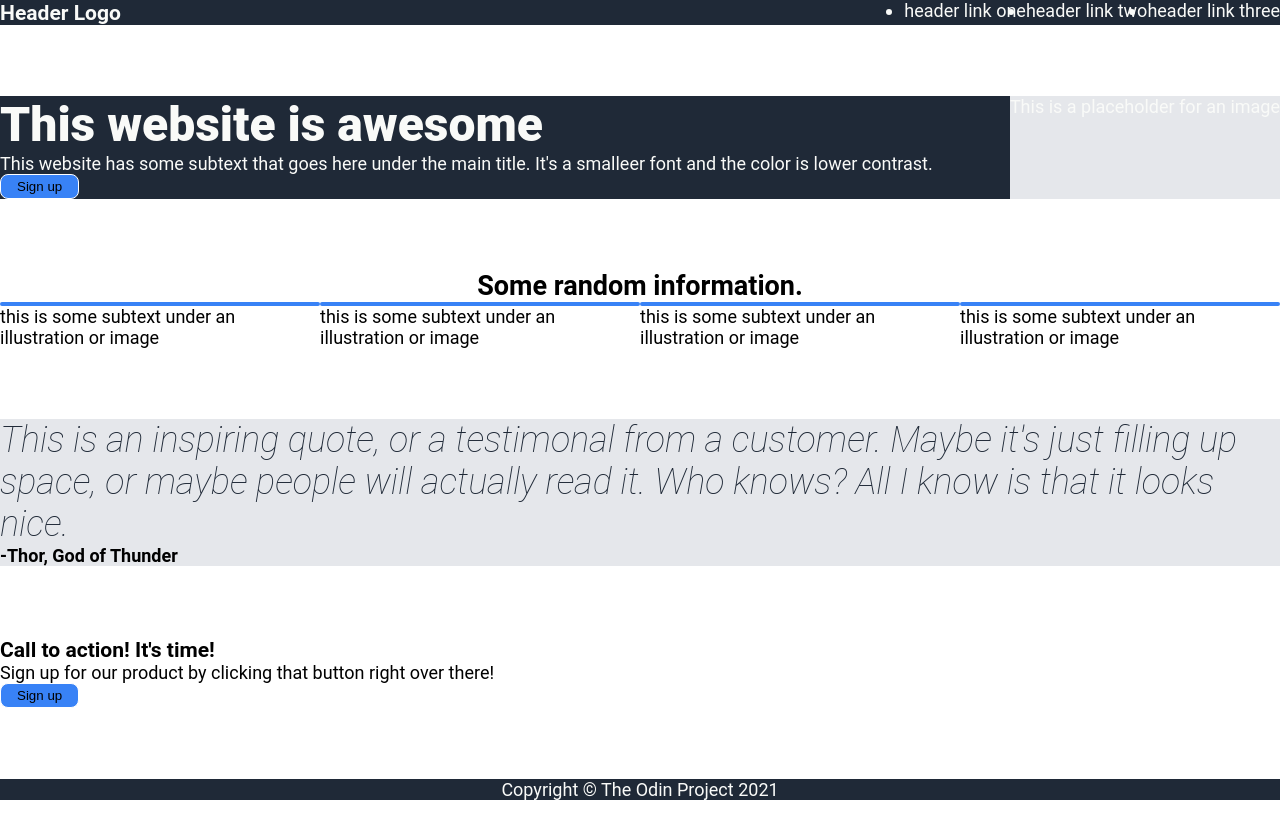
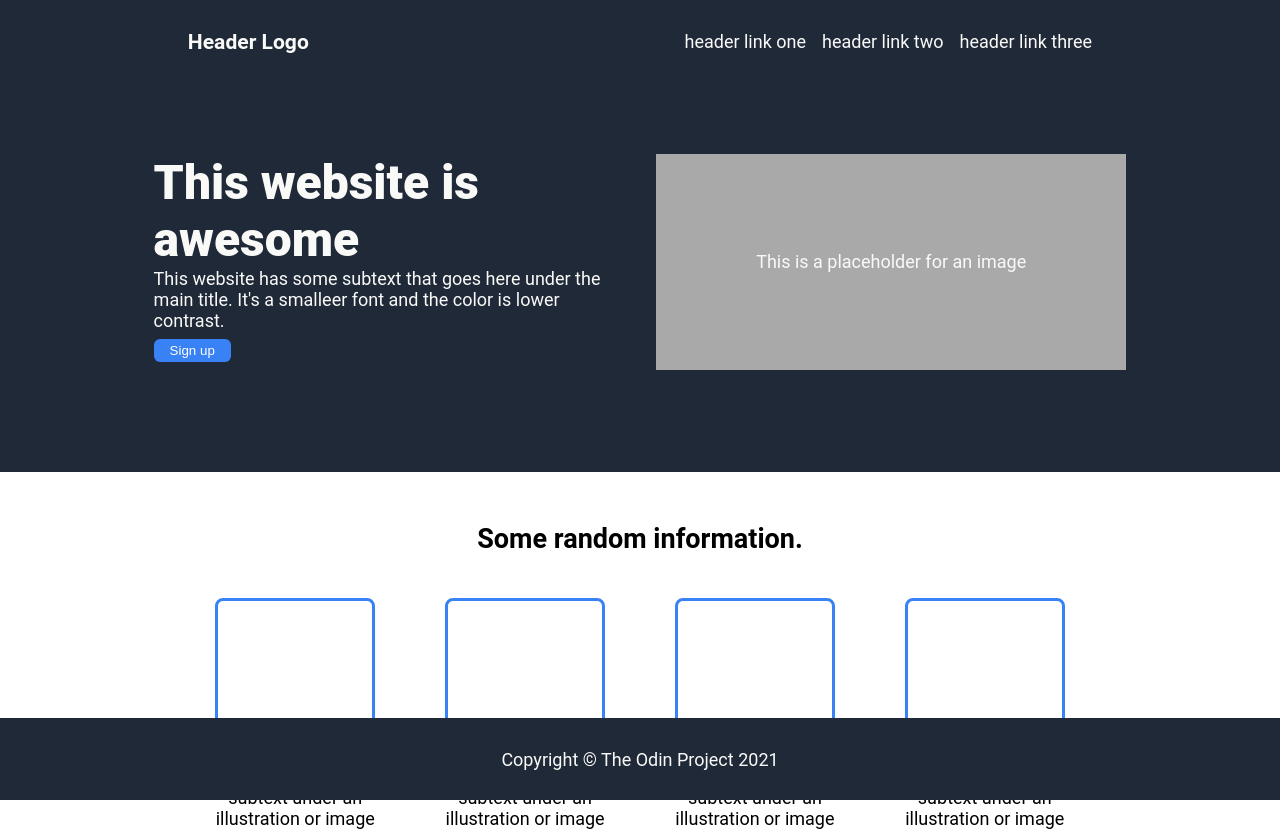
Before and after one commit to chippythechap/flexbox-project, a plain HTML site: page index.html in a window 1280 px wide. Shown: the top 832 px of the page. Before the commit the page ends 800 px from the top, so only its background shows below. Drawn offline with Linux system fonts and the light colour scheme.

Commit message:
design is finished
many paddings and flex-boxes had to be created

```diff
--- a/index.html
+++ b/index.html
@@ -10,9 +10,9 @@
     <div class="header">
         <h3>Header Logo</h3>
         <ul class="links">
-            <li>header link one</li>
-            <li>header link two</li>
-            <li>header link three</li>
+            <li><a href="#">header link one</a></li>
+            <li><a href="#">header link two</a></li>
+            <li><a href="#">header link three</a></li>
         </ul>
     </div>
 
@@ -28,22 +28,22 @@
     <div class="main1">
         <h2>Some random information.</h2>
         <div class="content">
-            <div class="contentbox"><div class="blue-border"></div><div>this is some subtext under an illustration or image</div></div>
-            <div class="contentbox"><div class="blue-border"></div><div>this is some subtext under an illustration or image</div></div>
-            <div class="contentbox"><div class="blue-border"></div><div>this is some subtext under an illustration or image</div></div>
-            <div class="contentbox"><div class="blue-border"></div><div>this is some subtext under an illustration or image</div></div>
+            <div class="contentbox"><div class="blue-border"></div><div class="centered">this is some subtext under an illustration or image</div></div>
+            <div class="contentbox"><div class="blue-border"></div><div class="centered">this is some subtext under an illustration or image</div></div>
+            <div class="contentbox"><div class="blue-border"></div><div class="centered">this is some subtext under an illustration or image</div></div>
+            <div class="contentbox"><div class="blue-border"></div><div class="centered">this is some subtext under an illustration or image</div></div>
         </div>
     </div>
 
     <div class="main2">
         <p class="quote_text"><em>This is an inspiring quote, or a testimonal from a customer. Maybe it's just filling up space, or maybe people will actually read it. Who knows? All I know is that it looks nice.</em></p>
-        <p><strong>
+        <p class="author"><strong>
             -Thor, God of Thunder
         </strong></p>
     </div>
 
     <div class="main3">
-        <div>
+        <div class="blue_box">
             <div>
                 <h3>Call to action! It's time!</h3>
                 <p>Sign up for our product by clicking that button right over there!</p>
--- a/style.css
+++ b/style.css
@@ -15,9 +15,11 @@ body {
 
 button {
     background-color: #3882f6;
+    color: white;
     border: white solid 1px;
-    border-radius: 8px;
+    border-radius: 6px;
     padding: 4px 16px;
+    margin: 8px 0;
 }
 
 h1 {
@@ -30,41 +32,104 @@ h2 {
     text-align: center;
 }
 
+a {
+    text-decoration: none;
+    color: #f9faf8;
+}
+
 .header, .hero, .footer {
     background-color: #1f2937;
     color: #f9faf8;
     display: flex;
-    justify-content: space-between;
+}
+
+.header {
+    height: 82px;
+    position: fixed;
+    top: 0;
+    left: 0;
+    right: 0;
+    justify-content: space-around;
+    align-items: center;
 }
 
 .links {
+    list-style-type: none;
     display: flex;
+    justify-content: space-between;
+    gap: 16px;
+}
+
+.footer {
+    height: 82px;
+    position: fixed;
+    bottom: 0;
+    left: 0;
+    right: 0;
+    justify-content: center;
+    align-items: center;
+}
+
+.hero {
+    padding: 12% 12% 8% 12%;
+    display: flex;
+    gap: 32px;
+
+}
+
+.hero_left {
+    flex: 1;
+}
+
+.hero_left button {
+    border: none;
 }
 
 .hero_right {
-    background-color: #e5e7eb;
+    background-color: darkgrey;
+    flex: 1;
+    display: flex;
+    justify-content: center;
+    align-items: center;
 }
 
 .main1, .main3 {
     background-color: white;
+    padding: 4% 8%;
 }
 
 .main2 {
+    padding: 8% 16%;
     background-color: #e5e7eb;
 }
 
+.main3 {
+    padding: 6% 12% 13% 12%;
+}
+
 .content {
+    padding: 4%;
     display: flex;
+    justify-content: space-evenly;
+    align-items: center;
 }
 
 .contentbox {
+    width: 160px;
     display: flex;
     flex-direction: column;
+    gap: 8px;
+
 }
 
 .blue-border {
-    border: solid #3882f6 2px;
+    flex: 1 1 160px;
+    border: solid #3882f6 3px;
     border-radius: 8px;
+}
+
+.centered {
+    text-align: center;
 }
 
 .quote_text {
@@ -73,6 +138,15 @@ h2 {
     color: #1f2937;
 }
 
-.footer {
-    justify-content: center;
+.author {
+    text-align: right;
 }
+
+.blue_box {
+    background-color: #3882f6;
+    color: white;
+    padding: 4%;
+    border-radius: 6px;
+    display: flex;
+    justify-content: space-around;
+}
```
